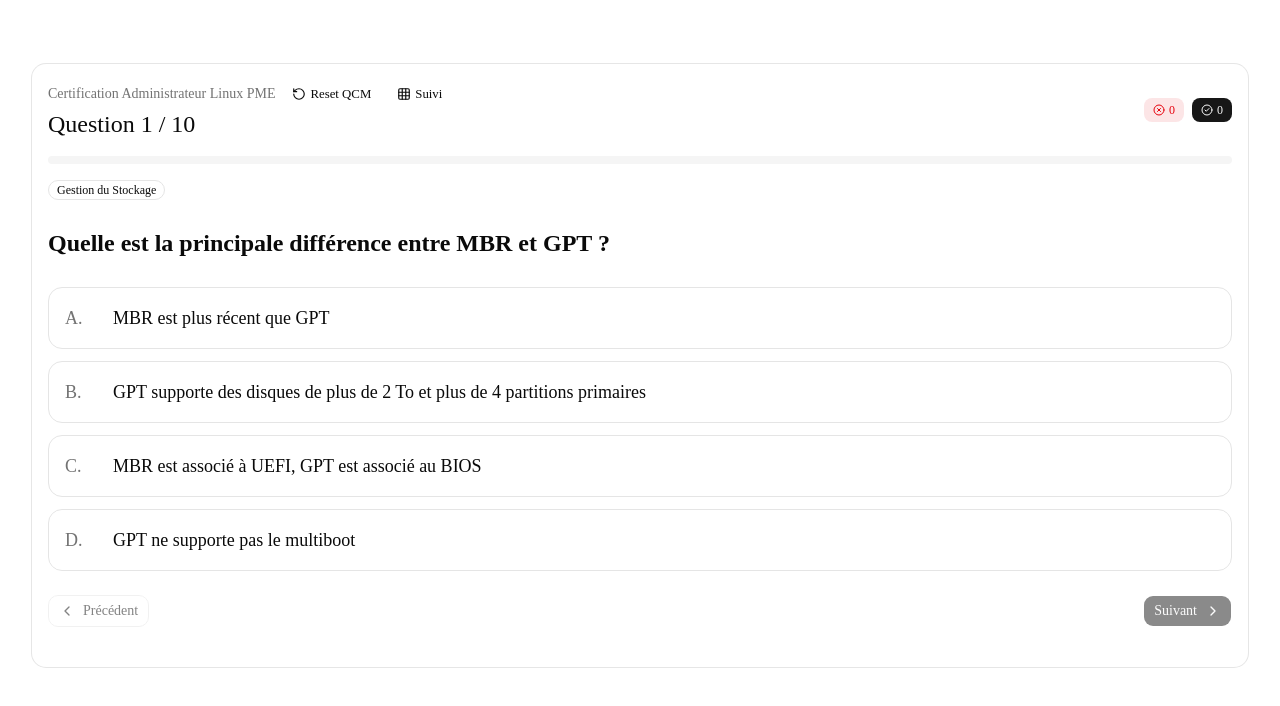
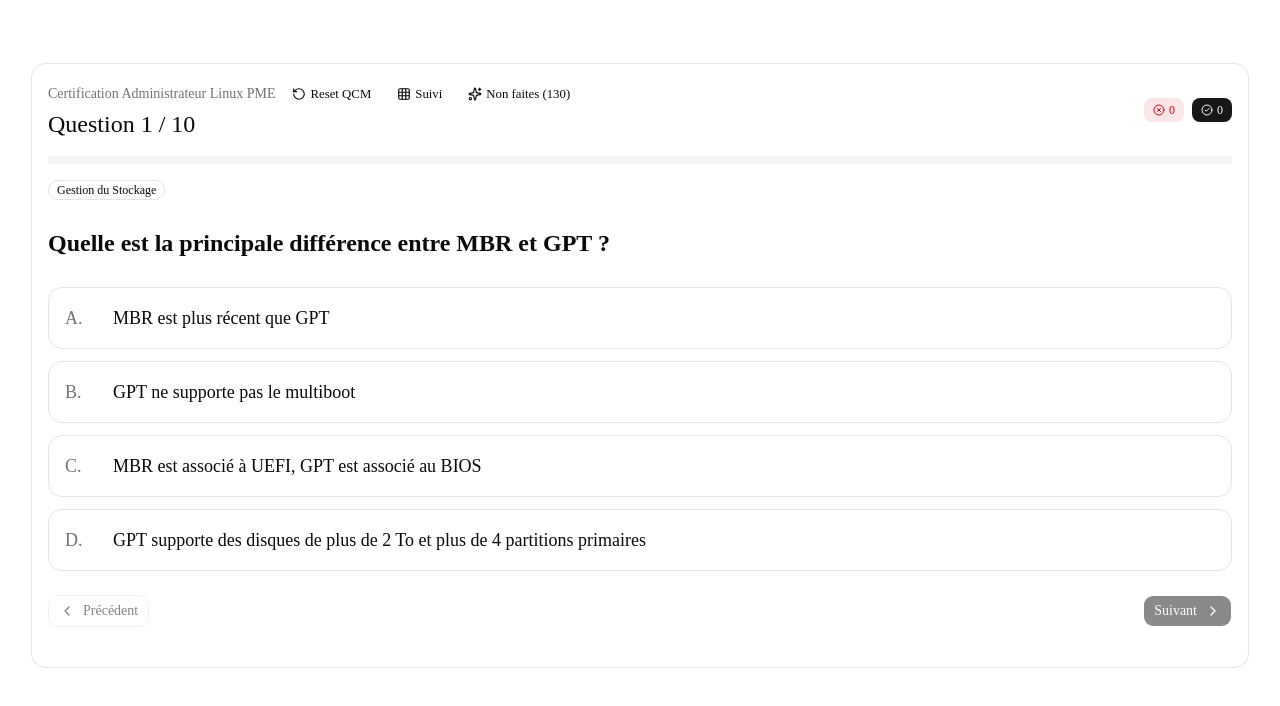
Before and after one commit to 0xTimberJ/linux-qcm, a Next.js app: page / in a window 1280 px wide. Both pictures are taken after a click on the button "Start Quiz". Shown: the top 706 px of the page. Built offline with nearby package versions, Linux system fonts and the light colour scheme.

Commit message:
feat: enhance quiz functionality with unseen question tracking and option shuffling

```diff
--- a/src/components/quiz-section.tsx
+++ b/src/components/quiz-section.tsx
@@ -1,9 +1,16 @@
 "use client"
 
+import {
+  CheckCircle2,
+  ChevronLeft,
+  ChevronRight,
+  Grid3X3,
+  RotateCcw,
+  Sparkles,
+  XCircle,
+} from "lucide-react"
 import { useEffect, useMemo, useState } from "react"
-import { CheckCircle2, ChevronLeft, ChevronRight, Grid3X3, RotateCcw, XCircle } from "lucide-react"
 
-import questionsData from "@/data/questions.json"
 import { Badge } from "@/components/ui/badge"
 import { Button } from "@/components/ui/button"
 import { Card, CardContent, CardDescription, CardHeader, CardTitle } from "@/components/ui/card"
@@ -16,6 +23,7 @@ import {
   DialogTrigger,
 } from "@/components/ui/dialog"
 import { Progress } from "@/components/ui/progress"
+import questionsData from "@/data/questions.json"
 import { cn } from "@/lib/utils"
 
 type QuizQuestion = {
@@ -50,6 +58,10 @@ function pickRandomQuestions(questions: QuizQuestion[], limit: number) {
   const max = Math.min(limit, questions.length)
   const shuffled = [...questions].sort(() => Math.random() - 0.5)
   return shuffled.slice(0, max)
+}
+
+function shuffleOptions(options: string[]) {
+  return [...options].sort(() => Math.random() - 0.5)
 }
 
 function isCodeLike(value: string) {
@@ -170,13 +182,26 @@ export function QuizSection() {
     setCurrentIndex((value) => Math.max(0, value - 1))
   }
 
-  const startQuiz = () => {
-    const randomQuestions = pickRandomQuestions(quiz.questions, QUESTIONS_PER_QUIZ)
+  const startQuizWithQuestions = (questionPool: QuizQuestion[]) => {
+    const randomQuestions = pickRandomQuestions(questionPool, QUESTIONS_PER_QUIZ).map((question) => ({
+      ...question,
+      options: shuffleOptions(question.options),
+    }))
     setSessionQuestions(randomQuestions)
     setStarted(true)
     setFinished(false)
     setCurrentIndex(0)
     setAnswers(Array(randomQuestions.length).fill(-1))
+  }
+
+  const startQuiz = () => {
+    startQuizWithQuestions(quiz.questions)
+  }
+
+  const startUnseenQuiz = () => {
+    const unseenQuestions = quiz.questions.filter((question) => !questionStatusMap[question.id])
+    const source = unseenQuestions.length > 0 ? unseenQuestions : quiz.questions
+    startQuizWithQuestions(source)
   }
 
   const restartQuiz = () => {
@@ -188,6 +213,7 @@ export function QuizSection() {
     (status) => status === "correct"
   ).length
   const wrongGlobalCount = completedGlobalCount - correctGlobalCount
+  const unseenGlobalCount = questionBankTotal - completedGlobalCount
   const selectedQuestion = selectedQuestionId
     ? quiz.questions.find((question) => question.id === selectedQuestionId) ?? null
     : null
@@ -352,9 +378,9 @@ export function QuizSection() {
                               "rounded-lg border p-3",
                               !selectedQuestionStatus && "border-border bg-muted/30",
                               selectedQuestionStatus === "wrong" &&
-                                "border-red-500/40 bg-red-500/10",
+                              "border-red-500/40 bg-red-500/10",
                               selectedQuestionStatus === "correct" &&
-                                "border-green-500/40 bg-green-500/10"
+                              "border-green-500/40 bg-green-500/10"
                             )}
                           >
                             <p className="text-sm text-muted-foreground">Ton statut</p>
@@ -363,9 +389,9 @@ export function QuizSection() {
                                 "font-medium",
                                 !selectedQuestionStatus && "text-muted-foreground",
                                 selectedQuestionStatus === "wrong" &&
-                                  "text-red-700 dark:text-red-300",
+                                "text-red-700 dark:text-red-300",
                                 selectedQuestionStatus === "correct" &&
-                                  "text-green-700 dark:text-green-300"
+                                "text-green-700 dark:text-green-300"
                               )}
                             >
                               {!selectedQuestionStatus
@@ -392,6 +418,16 @@ export function QuizSection() {
                     )}
                   </DialogContent>
                 </Dialog>
+
+                <Button
+                  variant="ghost"
+                  size="sm"
+                  onClick={startUnseenQuiz}
+                  className="h-7 gap-1 px-2"
+                >
+                  <Sparkles className="size-3.5" />
+                  Non faites ({unseenGlobalCount})
+                </Button>
               </div>
               <CardTitle className="text-xl sm:text-2xl">Question {currentIndex + 1} / {total}</CardTitle>
             </div>
```
